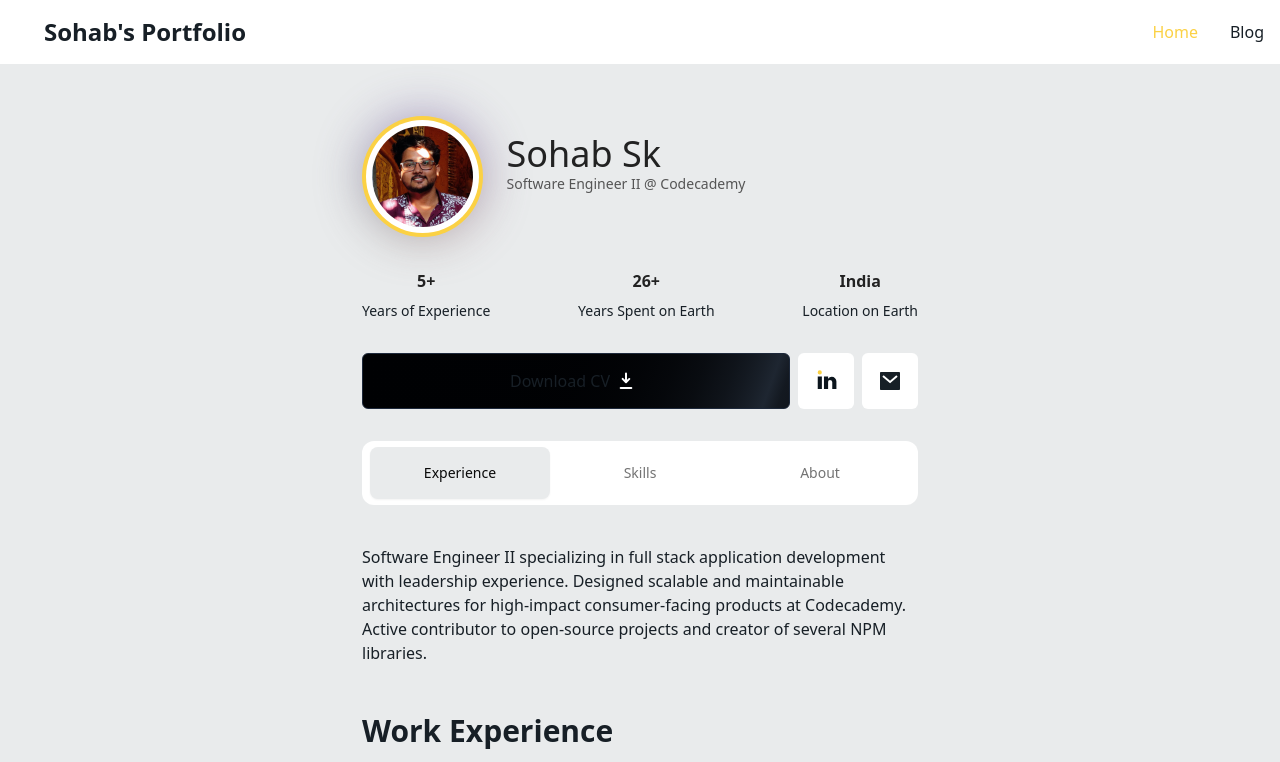
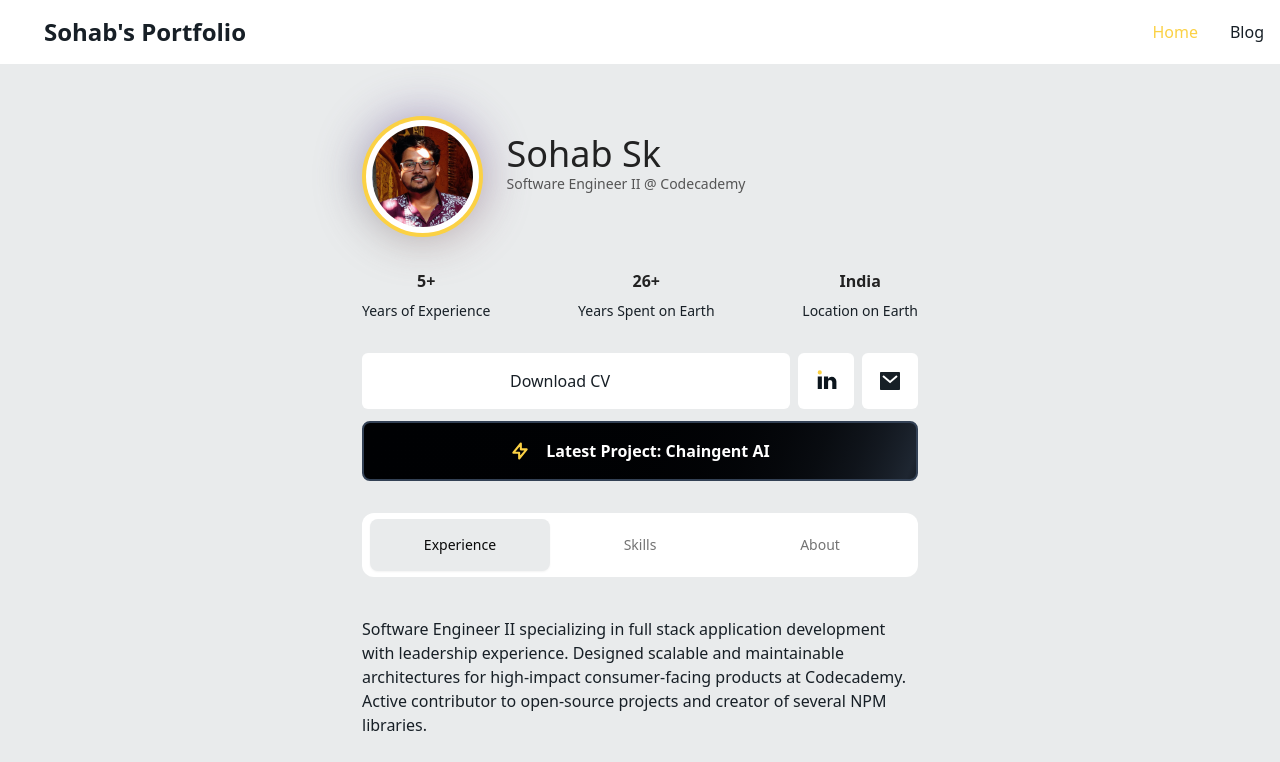
Before and after one commit to ITZSHOAIB/itzshoaib.github.io, an Astro site: page / in a window 1280 px wide. Shown: the top 762 px of the page. Built offline with nearby package versions, Linux system fonts and the light colour scheme; Astro itself is replaced by a stand-in of ours; some icons are missing.

Commit message:
refactor: enhance ProfileActionButton layout and styling for improved user experience

```diff
--- a/src/components/ProfileActionButton.astro
+++ b/src/components/ProfileActionButton.astro
@@ -11,7 +11,9 @@
 const { linkedin, email } = ME.contactInfo;
 ---
 
-<div class="profile-action-buttons w-full flex gap-2">
+<div class="profile-action-buttons w-full flex flex-col gap-3">
+  <!-- Action Buttons Row -->
+  <div class="w-full flex gap-2">
     <!-- <Button
     data-cv={resume}
     id="cvBtn"
@@ -25,9 +27,8 @@
       data-cv={resume}
       id="cvBtn"
       class="[&_svg]:size-8 px-4 md:px-8 h-14 cv-btn flex-1
-     animate-shimmer flex items-center justify-center rounded-md border
-     border-slate-800 bg-[linear-gradient(110deg,#000103,45%,#1e2631,55%,#000103)]
-     bg-[length:200%_100%] font-medium transition-colors
+     flex items-center justify-center rounded-md
+     text-n700 dark:text-n200 bg-white dark:bg-black hover:bg-grey-500 dark:hover:bg-n700 transition-all
      focus:outline-none focus:ring-2 focus:ring-slate-400 focus:ring-offset-2
      focus:ring-offset-slate-50"
     >
@@ -62,6 +63,37 @@
     </Button>
   </div>
 
+  <!-- Latest Project Button - Full Width -->
+  <a
+    href="https://chaingent.app/"
+    target="_blank"
+    rel="noopener noreferrer"
+    class="group relative w-full flex items-center justify-center gap-4 px-6 py-4 text-base font-semibold text-n700 dark:text-white
+           rounded-lg border-2 border-slate-700 bg-[linear-gradient(110deg,#000103,45%,#1e2631,55%,#000103)]
+           bg-[length:200%_100%] transition-all duration-300 hover:shadow-xl hover:shadow-primary-light/20 dark:hover:shadow-primary-dark/20 hover:scale-[1.02]"
+    style="animation: shimmer 2s linear infinite;"
+  >
+    <!-- Lightning bolt -->
+    <svg
+      class="w-5 h-5 text-primary-light dark:text-primary-dark"
+      fill="none"
+      stroke="currentColor"
+      viewBox="0 0 24 24"
+    >
+      <path
+        stroke-linecap="round"
+        stroke-linejoin="round"
+        stroke-width="2.5"
+        d="M13 10V3L4 14h7v7l9-11h-7z"></path>
+    </svg>
+
+    <!-- Text -->
+    <span class="text-white font-bold text-md">
+      Latest Project: Chaingent AI
+    </span>
+  </a>
+</div>
+
 <script>
   const cvBtn = document.getElementById("cvBtn") as HTMLButtonElement;
   const resume = cvBtn.dataset.cv;
```
Lines whose indentation alone changed are shown as unchanged.
